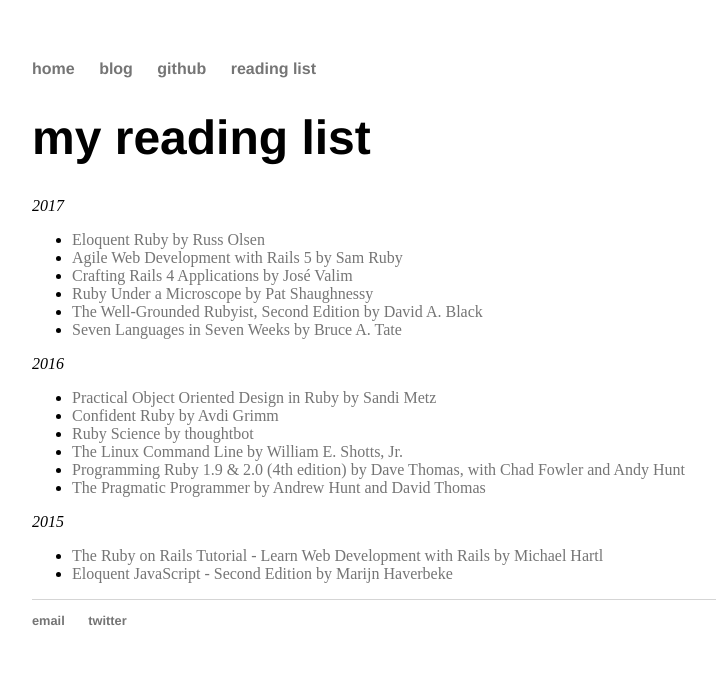
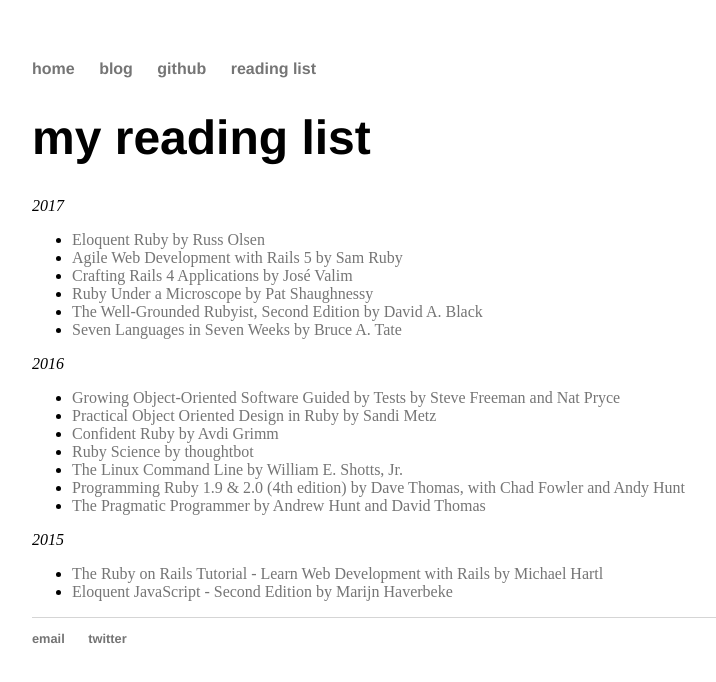
Before and after one commit to devinrm/devinrm.github.io, a Jekyll site: the page built from reading-list/index.html, in a window 1280 px wide. Shown: the top 682 px of the page, without its empty margins (160-876 px from the left). Built offline with Jekyll 4.4.1, drawn with Linux system fonts in a browser that asks for light colours.

Commit message:
Add missing book

```diff
--- a/reading-list/index.html
+++ b/reading-list/index.html
@@ -19,6 +19,8 @@
 </ul>
 <em>2016</em>
 <ul>
+  <li><a href="http://www.growing-object-oriented-software.com/">Growing Object-Oriented Software
+      Guided by Tests by Steve Freeman and Nat Pryce</a></li>
   <li><a href="http://www.poodr.com/">Practical Object Oriented Design in
       Ruby by Sandi Metz</a></li>
   <li><a href="https://www.confidentruby.com/">Confident Ruby by Avdi Grimm</a></li>
```
